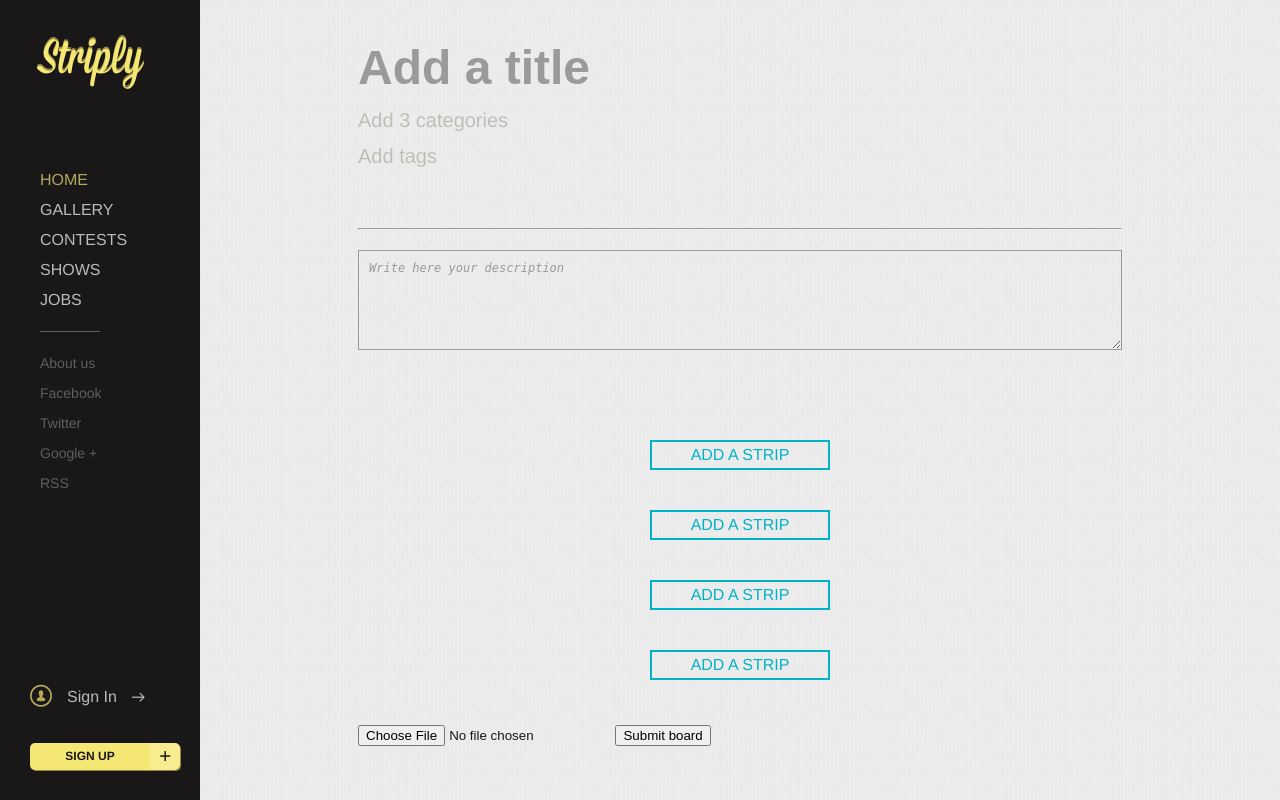
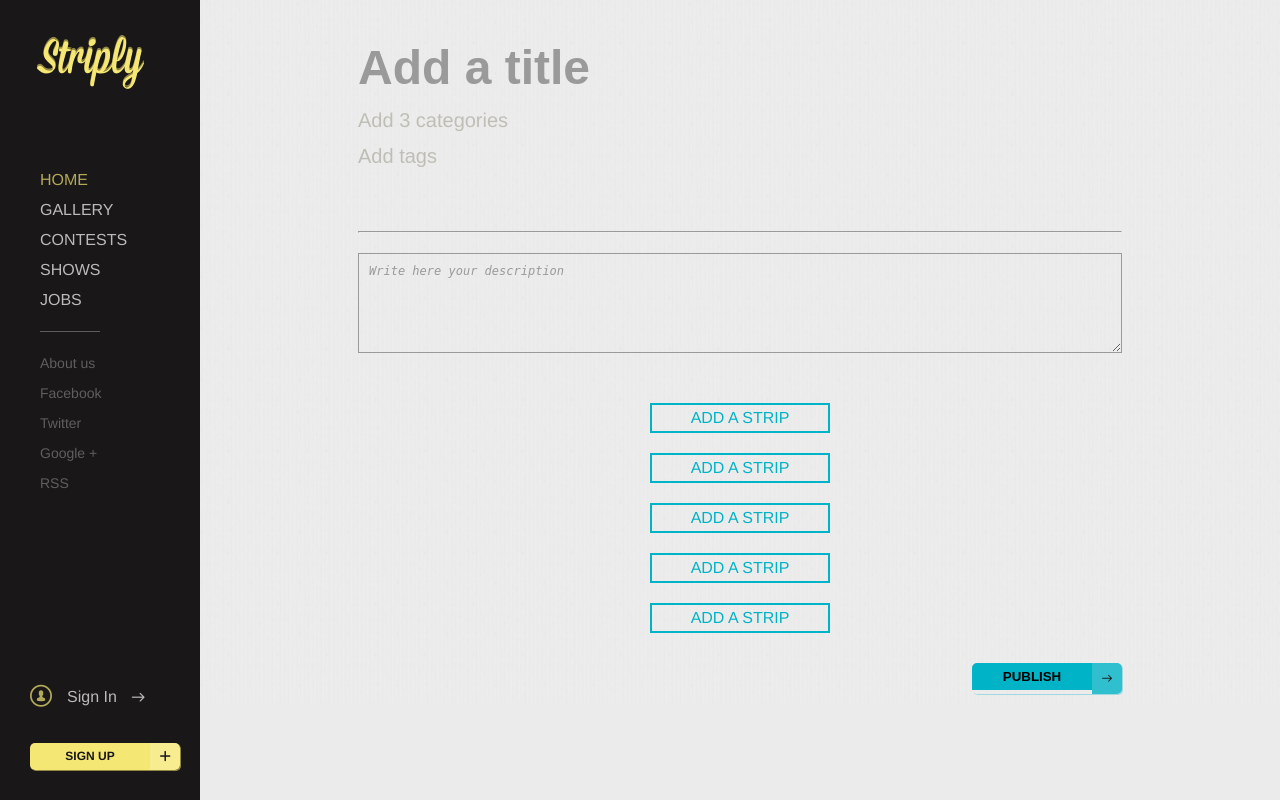
Before and after one commit to Mteuahasan/backend-project-hetic, a PHP site: page /app/views/new-board.php in a window 1280 px wide. Run offline with PHP 8.4, Linux system fonts and the light colour scheme; the template is opened without the code that fills it, so the values that code supplies are empty; style sheets or scripts are compiled from the project's sources.

Commit message:
integration new-board done

```diff
--- a/app/views/new-board.php
+++ b/app/views/new-board.php
@@ -43,15 +43,24 @@
           <span>Add a strip</span>
           <input type="file" name="userfile4" class="input-file">
         </div>
+        <div class="btn--file-upload">
+          <span>Add a strip</span>
+          <input type="file" name="userfile5" class="input-file">
+        </div>
 
+        <div class="btn--submit-form">
+          <span></span>
+          <input type="submit" value="Publish">
+          <i class="flaticon-right11"></i>
+        </div>
 
-        <input type="file" name="userfile5" class="input-file">
-        <input type="submit" value="Submit board">
+        </div>
       </form>
     </div>
   </div>
 
   <script type="text/javascript" src="dist/assets/scripts/new-board.js"></script>
-  <script type="text/javascript" src="public/script/home.js"></script>
+  <script type="text/javascript" src="dist/assets/scripts/home.js"></script>
+
 </body>
 </html>
--- a/dist/assets/scripts/new-board.js
+++ b/dist/assets/scripts/new-board.js
@@ -28,13 +28,15 @@ var newBoard = {
         img.setAttribute('src', e.target.result);
       });
       input.parentNode.insertBefore(img, input.nextSibling);
-      var del = document.createElement('div');
-      del.setAttribute('class', 'delete');
+      var del = document.createElement('i');
+      del.setAttribute('class', 'flaticon-bin9');
+      input.style.display="none";
       img.parentNode.insertBefore(del, img.nextSibling);
 
       del.addEventListener('click', function(){
         del.parentNode.removeChild(img);
         del.parentNode.removeChild(del);
+        input.style.display="block";
         input.value = "";
       });
 
--- a/public/styles/generic/_buttons.scss
+++ b/public/styles/generic/_buttons.scss
@@ -86,6 +86,7 @@
 .btn-cta {
 	display: block;
 	overflow: hidden;
+	cursor:pointer;
 	margin-top: 30px;
 	line-height: 27px;
 	text-align: center;
@@ -214,7 +215,7 @@
 .btn--file-upload {
 	position: relative;
 	width: 180px;
-	margin: 40px auto;
+	margin: 20px auto;
 	span {
 		display: block;
 		font-weight: $light;
--- a/public/styles/generic/_colors.scss
+++ b/public/styles/generic/_colors.scss
@@ -6,6 +6,7 @@ $yellow-light : #f7ec90;
 $yellow-dark : #938944;
 
 $blue : #00b3c6;
+$blue-light: #2fbfcf;
 
 $grey-dark : #9b9a9a;
 $grey : #bfbeb6;
--- a/public/styles/partials/_new-board.scss
+++ b/public/styles/partials/_new-board.scss
@@ -7,17 +7,23 @@ div.contain-form{
     border: none;
     background: none;
     display: block;
-    font-size: 20px;
+    font-size: 16px;
     padding: 10px 0;
     margin-bottom: 50px;
     color: $black;
     width: 100%;
+    line-height: 26px;
+    @include placeholder {
+        font-size: 20px;
+      }
     &:first-child{
       font-size: 48px;
       font-weight: $bold;
       margin: 0;
+      line-height: 40px;
       @include placeholder {
         color: $grey-dark;
+        font-size: 48px;
       }
     }
     &:focus{
@@ -59,7 +65,7 @@ div.contain-form{
     padding: 10px;
     color: $black;
     font-size: 12px;
-    margin-bottom: 40px;
+    margin-bottom: 20px;
 
     @include placeholder {
       color: $grey-dark;
@@ -72,10 +78,51 @@ div.contain-form{
     width: 90%;
   }
 
-  div.delete{
-    width: 25px;
-    height: 25px;
-    position: absolute;
-    background: black;
+  .flaticon-bin9{
+    cursor: pointer;
+    @include transition(.3s);
+
+    &:hover {
+      color: $grey-dark;
+    }
   }
+
+  .btn--submit-form {
+    overflow: hidden;
+    float: right;
+    cursor:pointer;
+    text-align: center;
+    margin: 10px 0 30px;
+    box-shadow: 1px 1px rgba($blue-light, .4);
+
+    @include border-radius(5px);
+    @include transition(.2s);
+
+    input[type="submit"] {
+      float: left;
+      border: none;
+      width: 120px;
+      cursor:pointer;
+      line-height: 25px;
+      font-weight: $bold;
+      background-color: $blue;
+      text-transform: uppercase;
+    }
+    span {
+      @include span-hover(150px, 30px, 150px, 30px);
+    }
+    &:hover span {
+      display: block;
+    }
+    .flaticon-right11 {
+      float: left;
+      width: 30px;
+      font-size: 10px;
+      background-color: $blue-light;
+    }
+    &:hover{
+        @include transform(0, 1px);
+    }
+  }
+
 }
```
